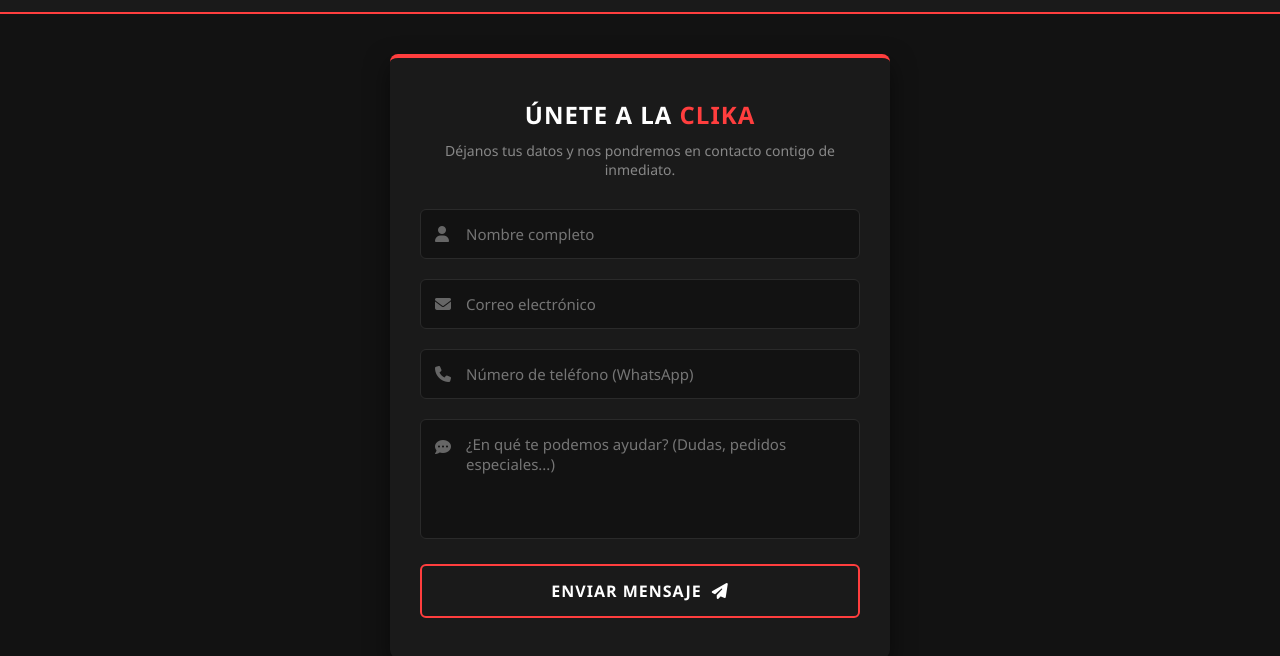
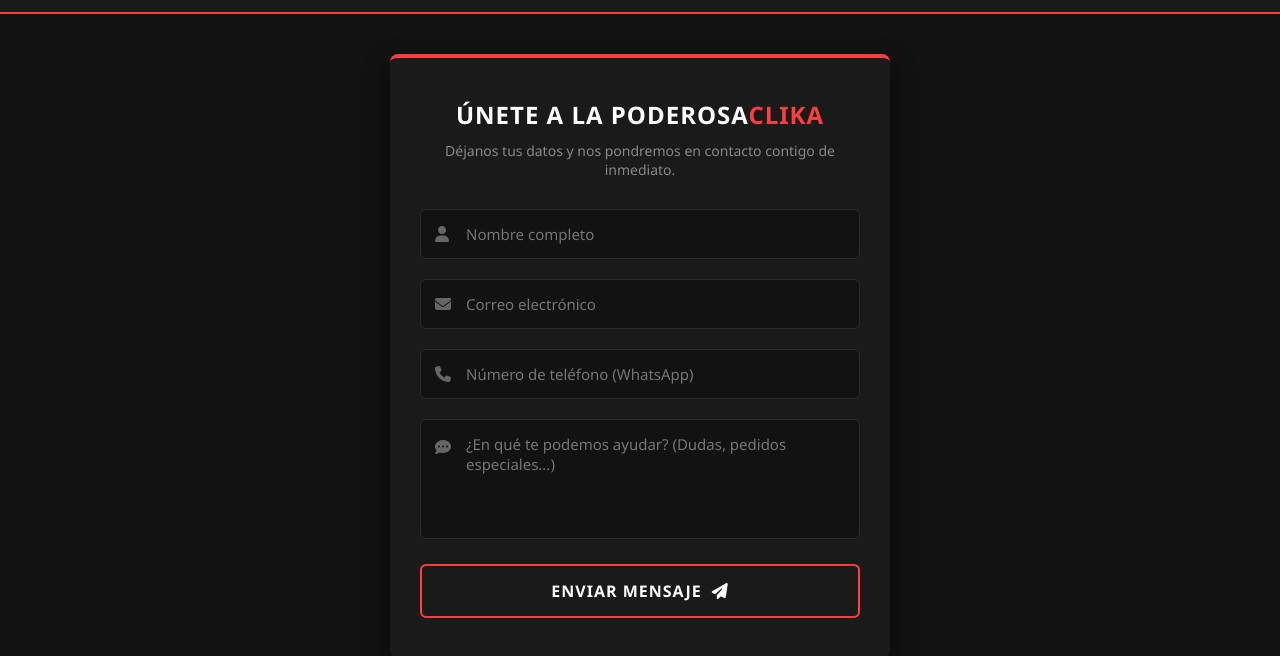
Before and after one commit to abimahm1717-svg/clikashit, a website: page form.html in a window 1280 px wide. Shown: the part 68-724 px from the top of the page. Drawn offline with Linux system fonts and the light colour scheme.

Commit message:
Actualización del proyecto Clika

```diff
--- a/form.html
+++ b/form.html
@@ -236,7 +236,7 @@
     </header>
 
     <div class="contact-container">
-        <h2>Únete a la <span>Clika</span></h2>
+        <h2>Únete a la poderosa<span>Clika</span></h2>
         <p>Déjanos tus datos y nos pondremos en contacto contigo de inmediato.</p>
 
         <form action="http://localhost:3000/guardar" method="post">
```
